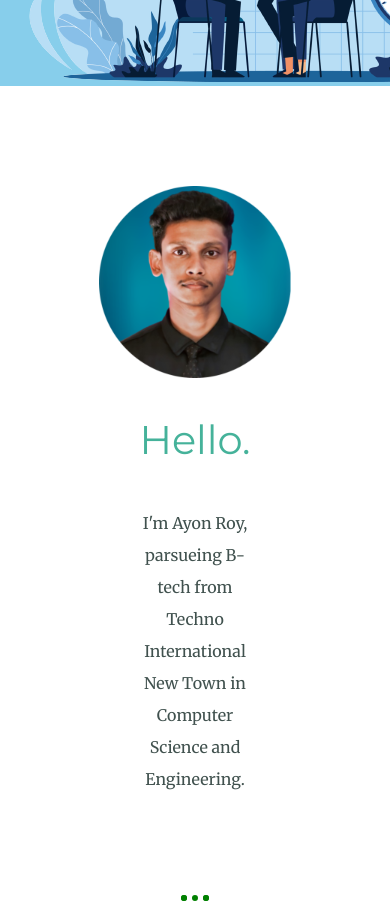
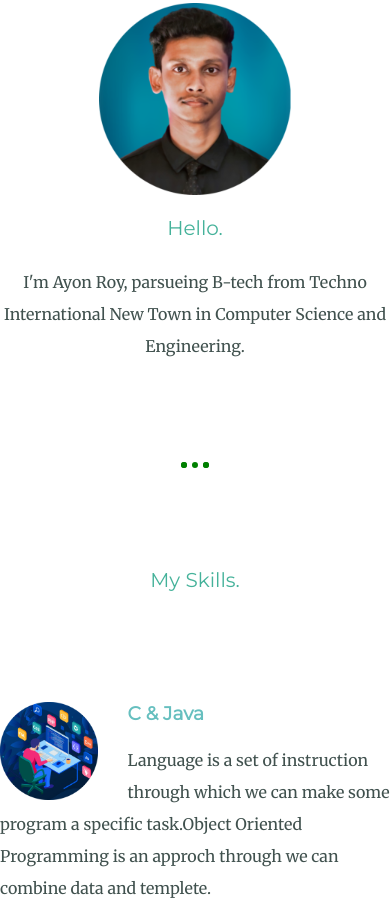
Before and after one commit to ayonroy2020/DemoProfil, a plain HTML site: page index.html in a window 390 px wide. Shown: the part 781-1704 px from the top of the page. Drawn offline with Linux system fonts and the light colour scheme.

Commit message:
styles.css
Media queries for responsive design.

```diff
--- a/css/styles.css
+++ b/css/styles.css
@@ -113,3 +113,41 @@ a:hover{
   background-image: linear-gradient(to bottom, #fae13c, #c21170);
   text-decoration: none;
 }
+/* Media queries for responsive design */
+  @media screen and (max-width: 768px) {
+	h1 {
+	  font-size: 3.125rem;
+	}
+
+	h2 {
+	  font-size: 1.875rem;
+	}
+
+	.intro,
+	.contact-msg {
+	  width: 80%;
+	}
+
+	.skill-row {
+	  width: 80%;
+	}
+  }
+
+  @media screen and (max-width: 480px) {
+	h1 {
+	  font-size: 2.5rem;
+	}
+
+	h2 {
+	  font-size: 1.25rem;
+	}
+
+	.intro,
+	.contact-msg {
+	  width: 100%;
+	}
+
+	.skill-row {
+	  width: 100%;
+	}
+  }
```
